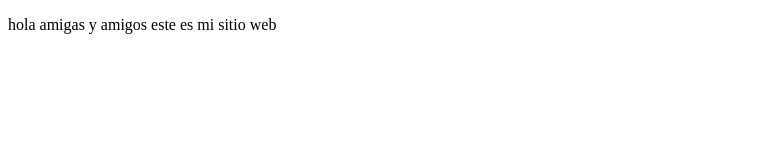
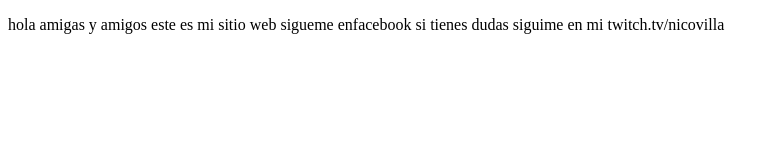
Before and after one commit to nicolasvillla/proyectodemocursoprework, a plain HTML site: page index.html in a window 1280 px wide. Shown: the whole page, without its empty margins (0-779 px from the left). Drawn offline with Linux system fonts and the light colour scheme.

Commit message:
cambios agregamos sitio de twitch

```diff
--- a/index.html
+++ b/index.html
@@ -8,7 +8,7 @@
 </head>
 <body>
     <p>
-        hola amigas y amigos este es mi sitio web
+        hola amigas y amigos este es mi sitio web sigueme enfacebook si tienes dudas siguime en mi twitch.tv/nicovilla
     </p>
 </body>
 </html>
```
